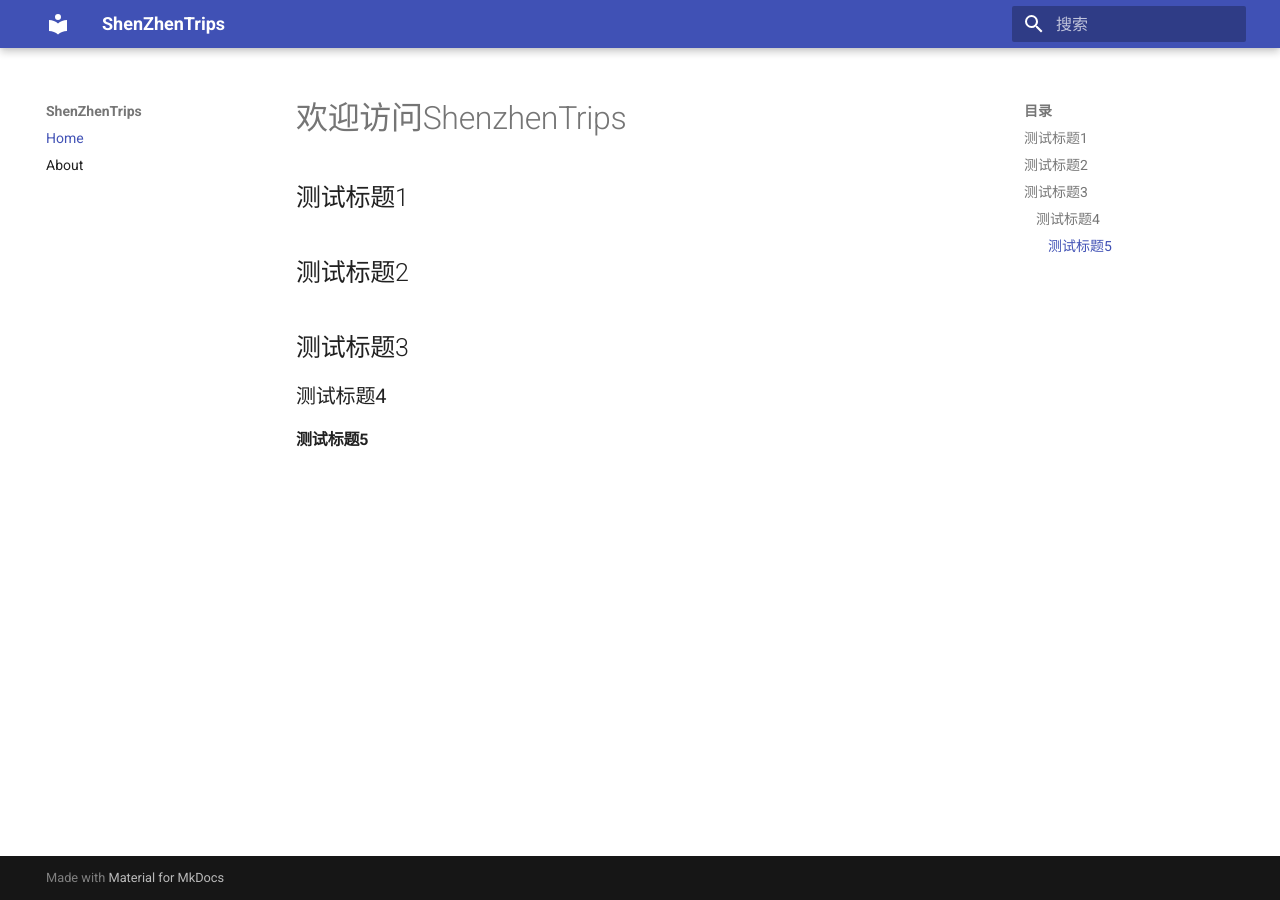
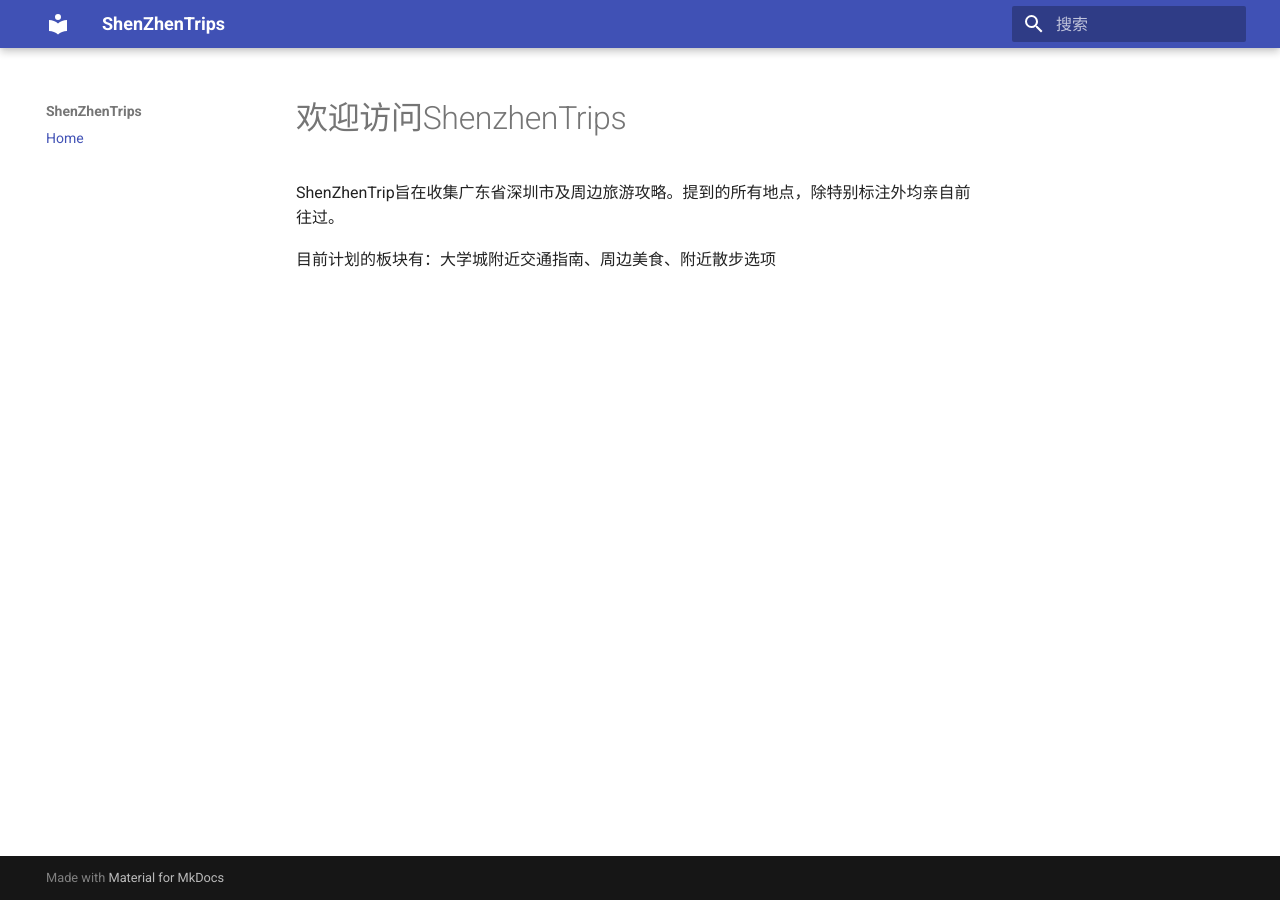
Before and after one commit to 9rz9rz/ShenzhenTrips, an MkDocs documentation site: the page built from docs/index.md, in a window 1280 px wide. Built offline with MkDocs 1.6.1 and Material for MkDocs 9.7.7, drawn with Linux system fonts in a browser that asks for light colours.

Commit message:
更新了主页

```diff
--- a/docs/index.md
+++ b/docs/index.md
@@ -1,11 +1,5 @@
 # 欢迎访问ShenzhenTrips
 
-## 测试标题1
+ShenZhenTrip旨在收集广东省深圳市及周边旅游攻略。提到的所有地点，除特别标注外均亲自前往过。
 
-## 测试标题2
-
-## 测试标题3
-
-### 测试标题4
-
-#### 测试标题5
+目前计划的板块有：大学城附近交通指南、周边美食、附近散步选项
--- a/mkdocs.yml
+++ b/mkdocs.yml
@@ -1,7 +1,6 @@
 site_name: ShenZhenTrips
 nav:
   - Home: index.md
-  - About: about.md
 theme:
   name: material
   language: zh
```
Also changed, not shown: docs/about.md (deleted, +0 -1 lines).
